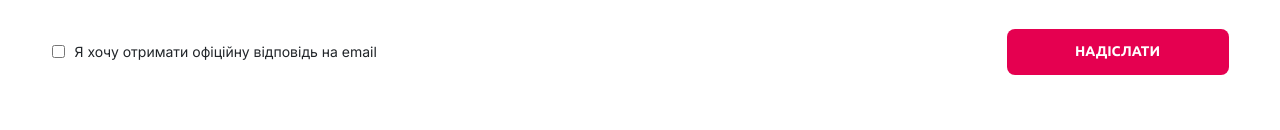
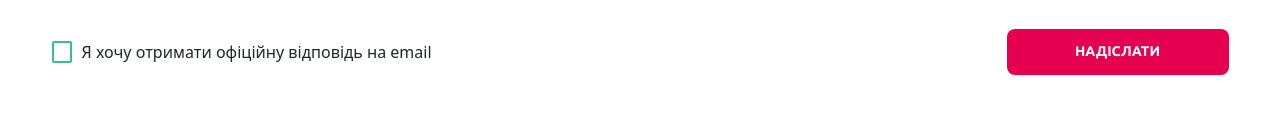
Before and after one commit to Hiko1234/ExamITstep-Rymar-Mitsko, a Next.js app: page /request in a window 1280 px wide. Shown: the part 490-620 px from the top of the page. Built offline with nearby package versions, Linux system fonts and the light colour scheme.

Commit message:
not fixed checkbox

```diff
--- a/src/components/request/Request.module.scss
+++ b/src/components/request/Request.module.scss
@@ -25,7 +25,8 @@
         align-items: center;
         justify-content: space-between;
         padding-top: 25px;
-        @media(max-width: $mp5){
+
+        @media(max-width: $mp5) {
             flex-direction: column;
             align-items: flex-start;
         }
@@ -53,7 +54,8 @@
             font-size: 14px;
             font-weight: 700;
             transition: 0.3s;
-            @media(max-width: $mp5){
+
+            @media(max-width: $mp5) {
                 width: 80%;
                 margin: 0 auto;
             }
@@ -130,3 +132,36 @@
         }
     }
 }
+
+.realCheckbox {
+    width: 0;
+    height: 0;
+    opacity: 0;
+    position: absolute;
+    z-index: -1;
+}
+
+.customCheckbox {
+    position: relative;
+    width: 20px;
+    height: 22px;
+    border: 2px solid $rateGreen;
+    border-radius: 2px;
+
+    &::before {
+        position: absolute;
+        left: 4px;
+        top: 6px;
+        transform: rotate(-50deg) scale(0);
+        content: "";
+        width: 4px;
+        height: 10px;
+        background-color: $rateGreen;
+        border-radius: 5px;
+        transition: 0.3s;
+    }
+}
+
+.realCheckbox:checked+.customCheckbox::before {
+    transform: rotate(-50deg) scale(1);
+}
--- a/src/components/request/index.tsx
+++ b/src/components/request/index.tsx
@@ -18,13 +18,15 @@ const RequestItem = () => {
                 }}></textarea>
             </form>
             <div className={s.requestForm__btn}>
-                <div className={s.requestForm__btn_checkbox}>
+                <label className={s.requestForm__btn_checkbox}>
                     <input
+                        className={s.realCheckbox}
                         type="checkbox"
                         onChange={() => setCheckbox(!checkbox)}
                     />
-                    <label>Я хочу отримати офіційну відповідь на email</label>
-                </div>
+                    <span className={s.customCheckbox}></span>
+                    <span>Я хочу отримати офіційну відповідь на email</span>
+                </label>
                 <button className={s.requestForm__btn_button} onClick={() => {
                     setPopup(true)
                 }}>НАДІСЛАТИ</button>
```
